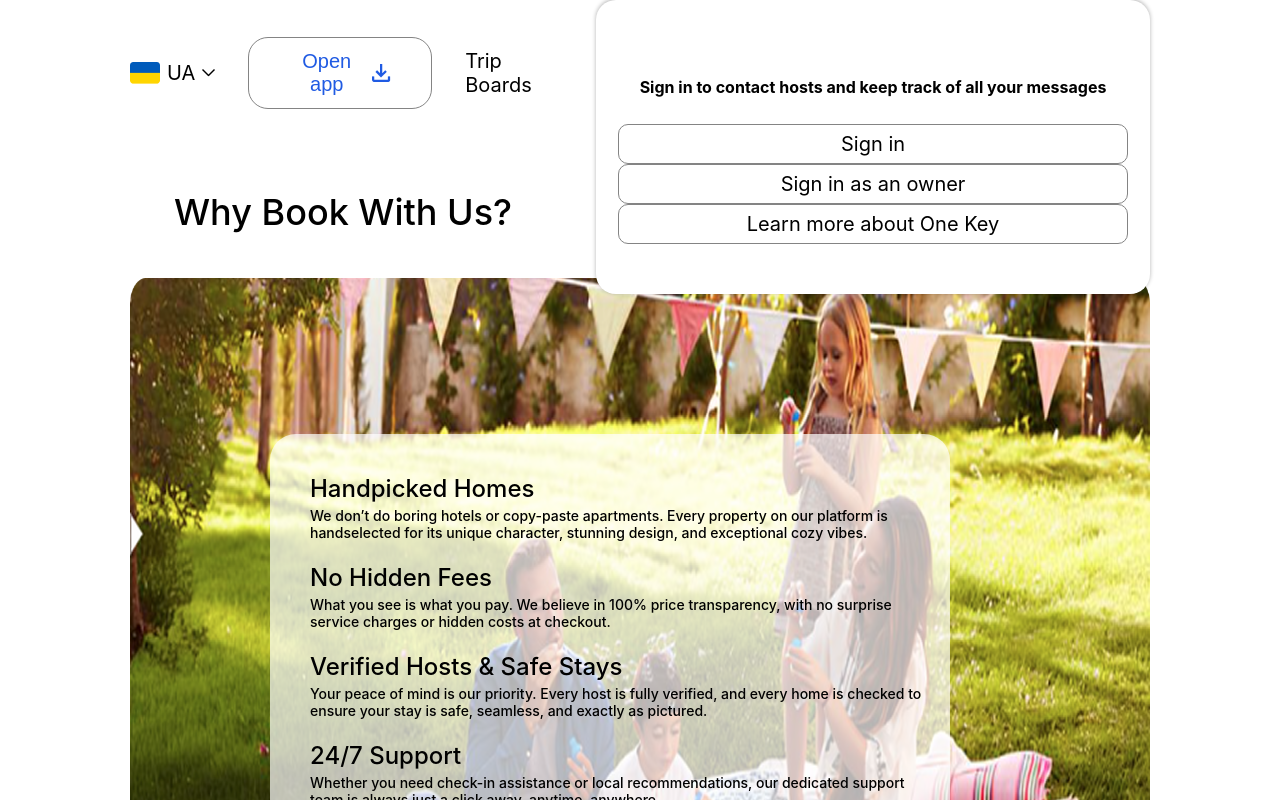
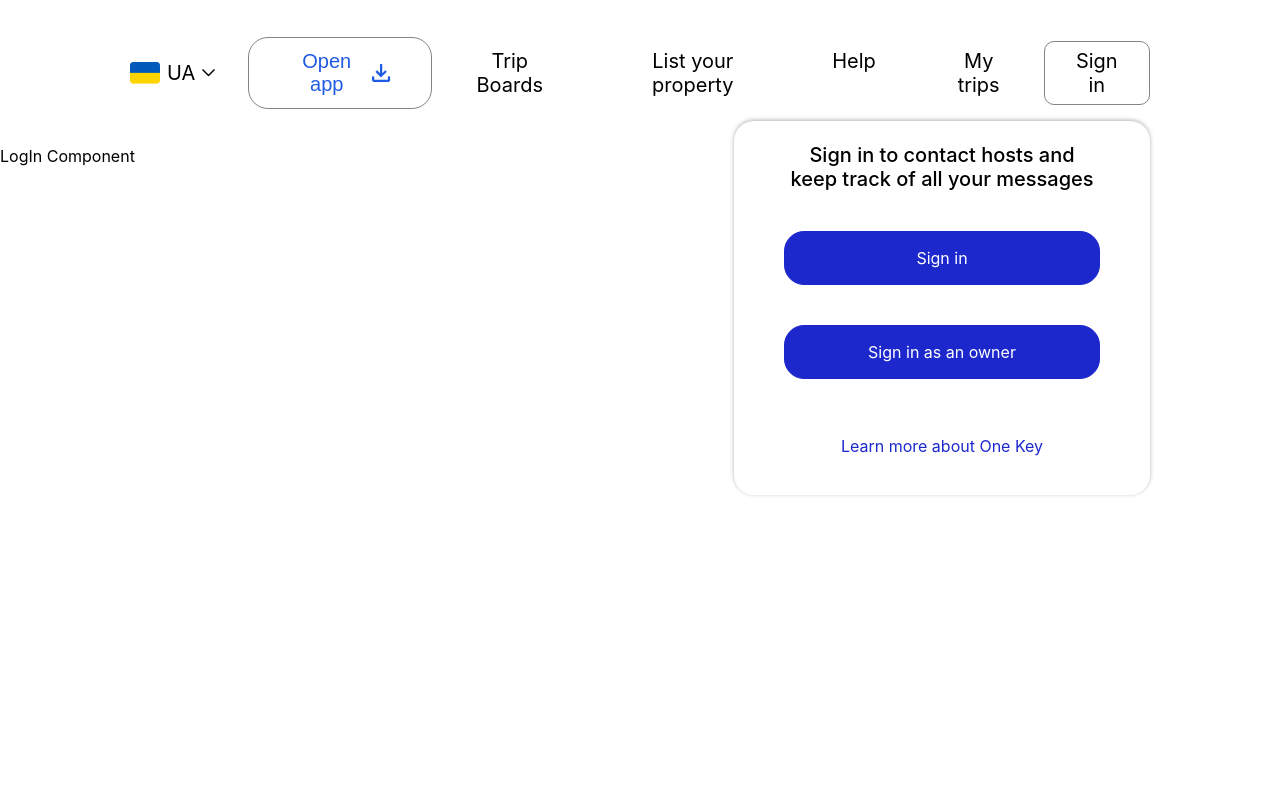
Before and after one commit to yuliianeznakhina/booking, a React (Create React App) app: page /Login in a window 1280 px wide. Both pictures are taken after a click on the button "Sign in". Shown: the top 800 px of the page. Built offline with nearby package versions, Linux system fonts and the light colour scheme.

Commit message:
added login component

```diff
--- a/package.json
+++ b/package.json
@@ -9,6 +9,7 @@
     "@testing-library/user-event": "^13.5.0",
     "react": "^19.2.7",
     "react-dom": "^19.2.7",
+    "react-router-dom": "^7.17.0",
     "react-scripts": "5.0.1",
     "web-vitals": "^2.1.4"
   },
--- a/src/App.css
+++ b/src/App.css
@@ -1,5 +1,5 @@
 html {
-    font-size: 16px;
+  font-size: 16px;
 }
 
 @property --blue-color {
@@ -11,6 +11,12 @@ html {
 @property --blue-color-hover {
   syntax: "<color>";
   initial-value: #1c28cc4d;
+  inherits: true;
+}
+
+@property --blue-color-hover-alt {
+  syntax: "<color>";
+  initial-value: #1c28cc80;
   inherits: true;
 }
 
@@ -38,7 +44,13 @@ html {
   font-size: 1.25rem;
 }
 
-button {
+a {
+  text-decoration: none;
+  text-align: center;
+}
+
+button,
+a {
   font-size: 1.25rem;
   background-color: inherit;
   border: 0.0625rem solid #00000000;
--- a/src/App.js
+++ b/src/App.js
@@ -1,13 +1,22 @@
+import { BrowserRouter as Router, Routes, Route } from "react-router-dom";
 import { Header } from './components/Header/Header';
 import { Main } from './components/Main/Main';
+import { LogIn } from './components/LogIn/LogIn'
 import './App.css';
 
 function App() {
   return (
-    <div className="App">
-      <Header/>
-      <Main/>
-    </div>
+    <Router className="App">
+      <Header />
+
+      <Routes>
+        <Route path="/" element={<Main />} />
+        <Route path="/Signin" element={<LogIn mode='Signin' />} />
+        <Route path="/Login" element={<LogIn mode='Login' />} />
+      </Routes>
+
+      {/* <Footer /> */}
+    </Router>
   );
 }
 
--- a/src/components/Header/Header.css
+++ b/src/components/Header/Header.css
@@ -7,6 +7,10 @@
   padding: 37px 130px;
   position: sticky;
   top: 0;
+}
+
+.Header.hide {
+  display: none;
 }
 
 #countrySelect {
@@ -55,13 +59,13 @@
   font-size: 1.25rem;
 }
 
-.Header a {
+.Header nav>a {
   color: #000000;
   cursor: pointer;
 }
 
 
-.Header a:hover {
+.Header nav>a:hover {
   color: var(--blue-color);
 }
 
@@ -91,16 +95,48 @@
 
 .signInDropdown {
   position: absolute;
+  width: 26rem;
+  box-sizing: border-box;
   background-color: #ffffff;
   display: flex;
   flex-direction: column;
-  padding: 3.125rem 1.375rem;
+  gap: 2.5rem;
+  padding: 1.375rem 3.125rem;
+  margin: 1rem 0;
   box-shadow: 0 -0.0625rem 0.25rem #0000004d;
   border-radius: 1.25rem;
-  top: 0;
+  right: 0;
 }
 
 .signInDropdown h4 {
   font-family: "Inter", sans-serif;
-  padding: 0.35em 1.35em;
+  font-size: 1.25rem;
+  margin: 0;
+  text-align: center;
+  font-weight: 500;
 }
+
+.signInDropdown .signInBTN {
+  font-size: 1rem;
+  border-radius: 1.25rem;
+  padding: 1rem;
+  border-color: var(--blue-color);
+  background-color: var(--blue-color);
+  color: #ffffff;
+}
+
+.signInDropdown .signInBTN:hover {
+  background-color: #28458A;
+}
+
+.signInDropdown .signInBTN.learnMore {
+  background-color: #ffffff;
+  border-color: #ffffff;
+  color: var(--blue-color);
+}
+
+.signInDropdown .signInBTN.learnMore:hover {
+  background-color: var(--blue-color-hover-alt);
+  border-color: #00000000;
+  color: #ffffff;
+}
--- a/src/components/Header/Header.js
+++ b/src/components/Header/Header.js
@@ -1,8 +1,9 @@
 import './Header.css';
+import { Link } from 'react-router-dom';
 import { useState } from 'react';
 
 
-export function Header() {
+export function Header(props) {
   const countries = [
     { image: './images/icons/flag-UA.png', name: 'UA' },
     { image: './images/icons/flag-USA.png', name: 'USA' },
@@ -37,17 +38,17 @@ export function Header() {
       <a>Help</a>
       <a>My trips</a>
     </nav>
-    {/* <div className='signIn'> */}
+    <div className='signIn'>
       <button className='signInBTN' onClick={() => setSignInOpen(!signInOpen)}>Sign in</button>
       {signInOpen && (
         <div className='signInDropdown'>
           <h4>Sign in to contact hosts and keep
             track of all your messages</h4>
-          <button className='signInBTN'>Sign in</button>
-          <button className='signInBTN'>Sign in as an owner</button>
-          <button className='signInBTN learnMore'>Learn more about One Key</button>
+          <Link className='signInBTN' to="/Signin">Sign in</Link>
+          <Link className='signInBTN' to="/Signin">Sign in as an owner</Link>
+          <Link className='signInBTN learnMore' to="/">Learn more about One Key</Link>
         </div>)}
-    {/* </div> */}
+    </div>
   </header>
   );
 }
--- /dev/null
+++ b/src/components/LogIn/LogIn.css
@@ -0,0 +1 @@
+.LogIn {}
--- /dev/null
+++ b/src/components/LogIn/LogIn.js
@@ -0,0 +1,8 @@
+import './LogIn.css';
+
+export function LogIn() {
+  return (<div className="LogIn">
+    LogIn Component
+  </div>
+  );
+}
```
Also changed, not shown: 1 other file (tests, documents, lock files or other folders).
